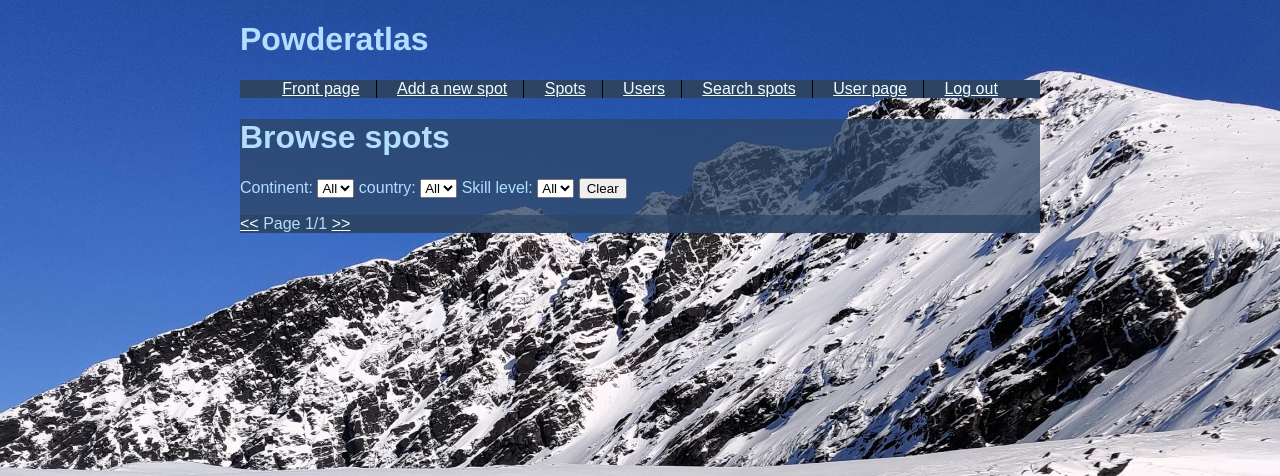
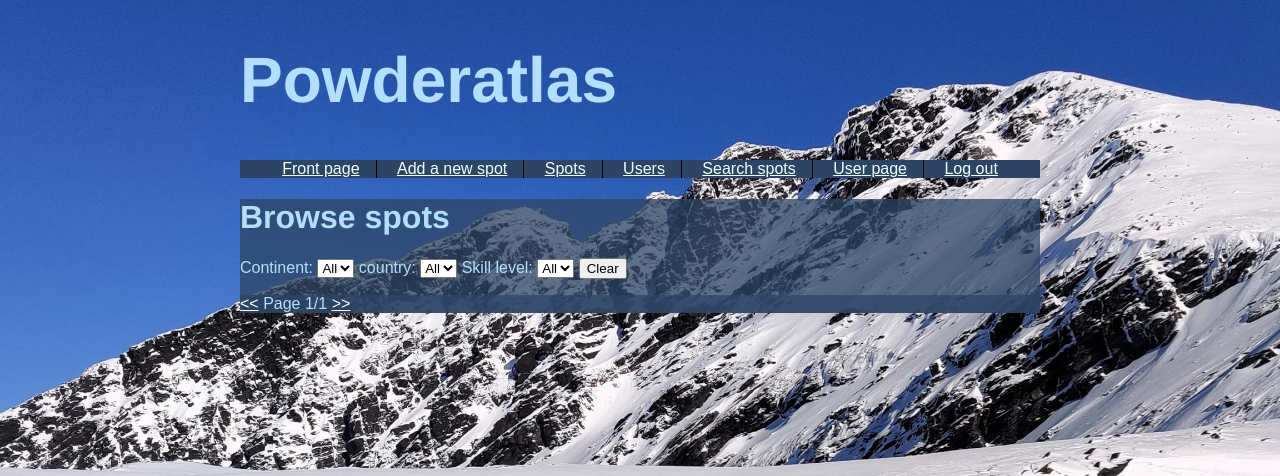
Before and after one commit to ttanninen/freeride_spot_review_webapp, a Flask app: page /browse in a window 1280 px wide. Shown: the top 476 px of the page. Run offline with Flask 3, Linux system fonts and the light colour scheme; the visitor is signed in with stand-in values (Sample User, id 1); data comes from the database, SQL or seed files in the repository; data that the repository does not hold is empty.

Commit message:
styled h1 and layout header

```diff
--- a/static/main.css
+++ b/static/main.css
@@ -9,6 +9,12 @@ body {
     font-family: sans-serif;
 }
 
+h1 {
+  font-family:'Franklin Gothic Medium', 'Arial Narrow', Arial, sans-serif;
+  margin-top: 10;
+  margin-bottom: 5
+}
+
 .background {
     background: rgba(68, 99, 147, 0.5) url("/static/images/background_4K.jpg") center/cover no-repeat;
     min-height: 100vh;
@@ -17,6 +23,8 @@ body {
 
 .header {
     font-family:'Franklin Gothic Medium', 'Arial Narrow', Arial, sans-serif;
+    font-size: 2em;
+    margin-bottom: 1;
     color: rgb(178, 223, 255);
 }
 
```
